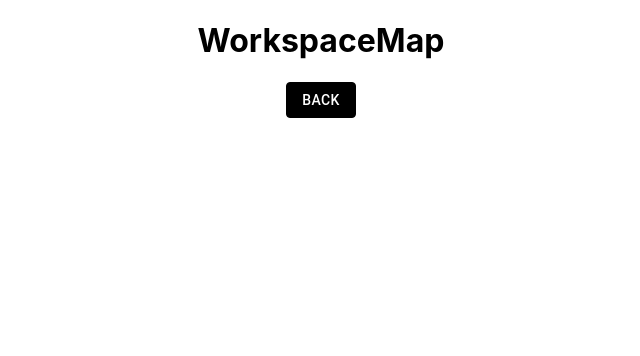
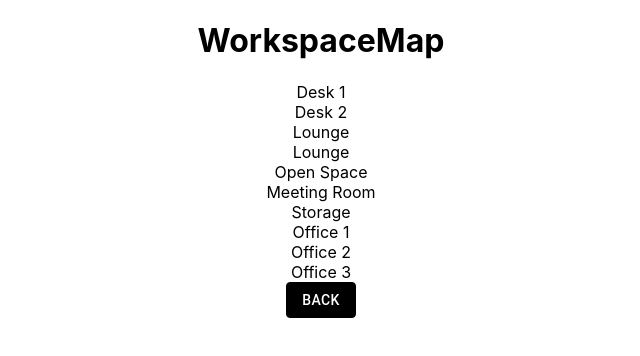
Before and after one commit to MiriAppel/clicka-coworking-space-management-system, a React (Create React App) app in the folder packages/frontend/: page /workspaceMap in a window 1280 px wide. Shown: the top 356 px of the page, without its empty margins (319-959 px from the left). Built offline with nearby package versions, Linux system fonts and the light colour scheme.

Commit message:
create_all_main_menu

```diff
--- a/packages/frontend/src/MainMenu/workspace/Components/workspaceMap.jsx
+++ /dev/null
@@ -1,13 +0,0 @@
-import { Button } from "@mui/material"
-import { useNavigate } from 'react-router-dom';
-import '../Css/workspaceMap.css'
-
-export const WorkspaceMap = () => {
-
-    const navigate = useNavigate()
-
-    return <div className="workspaceMap">
-            <h1>WorkspaceMap</h1>
-            <Button variant="outlined" onClick={() => { navigate('/') }} sx={{ backgroundColor: 'black', color: 'white', borderColor: 'black', '&:hover': { borderColor: 'white' } }}>Back</Button>
-    </div>
-}
--- /dev/null
+++ b/packages/frontend/src/MainMenu/workspace/Components/workspaceMap.tsx
@@ -0,0 +1,28 @@
+import { Button } from "@mui/material"
+import { useNavigate } from 'react-router-dom';
+import '../Css/workspaceMap.css'
+
+export const WorkspaceMap = () => {
+
+    const navigate = useNavigate()
+
+    return <div className="workspaceMap">
+        <h1>WorkspaceMap</h1>
+        <div className="allWorkspaceMap">
+
+            <div className="desk">
+                <div onMouseMove={()=>{}}>Desk 1</div>
+                <div onMouseMove={()=>{}}>Desk 2</div>
+            </div>
+            <div className="n" onMouseMove={()=>{}} >Lounge</div>
+            <div className="lounge" onMouseMove={()=>{}}>Lounge</div>
+            <div className="openSpace" onMouseMove={()=>{}}>Open Space</div>
+            <div className="meetingRoom" onMouseMove={()=>{}}>Meeting Room</div>
+            <div className="storage"onMouseMove={()=>{}}>Storage</div>
+            <div className="office" onMouseMove={()=>{}}>Office 1</div>
+            <div className="office" onMouseMove={()=>{}}>Office 2</div>
+            <div className="office" onMouseMove={()=>{}}>Office 3</div>
+        </div>
+        <Button variant="outlined" onClick={() => { navigate('/') }} sx={{ backgroundColor: 'black', color: 'white', borderColor: 'black', '&:hover': { borderColor: 'white' } }}>Back</Button>
+    </div>
+}
--- a/packages/frontend/src/MainMenu/workspace/Css/workspaceMap.css
+++ b/packages/frontend/src/MainMenu/workspace/Css/workspaceMap.css
@@ -4,3 +4,67 @@
 .workspaceMap{
   text-align: center;
 }
+.available{
+
+}
+.maintenance{
+
+}
+/* div{
+  width: 200px;
+  height: 200px;
+  border: 1px solid black;
+} */
+/* .allWorkspaceMap{
+  display: flex;
+  flex-wrap: wrap;
+  height: 83vh;
+} */
+
+
+
+
+
+
+
+
+
+
+
+
+/* .office{
+  height: 20vh;
+  width:250px;
+  border: 1px solid black;
+  background-color: rgb(178, 197, 255);
+}
+.storage{
+  height: 25vh;
+  width: 400px;
+  border: 1px solid black;
+  background-color: rgb(239, 248, 199);
+}
+.meetingRoom{
+   height: 25vh;
+  width: 380px;
+  border: 1px solid black;
+  background-color: white;
+}
+.openSpace{
+  height: 45vh;
+  width: 380px;
+  border: 1px solid black;
+  background-color: white;
+}
+.lounge{
+   height: 25vh;
+  width: 400px;
+  border: 1px solid black;
+  background-color: rgb(255, 186, 186);
+}
+.desk{
+  height: 50vh;
+  width: 400px;
+  border: 1px solid black;
+  background-color: rgb(255, 255, 255);
+} */
```
Also changed, not shown: packages/frontend/src/MainMenu/LeadAndCustomer/Components/leadAndCustomer.tsx (renamed from packages/frontend/src/MainMenu/LeadAndCustomer/Components/leadAndCustomer.jsx), packages/frontend/src/MainMenu/billing/Components/billing.tsx (renamed from packages/frontend/src/MainMenu/billing/components/billing.jsx).
